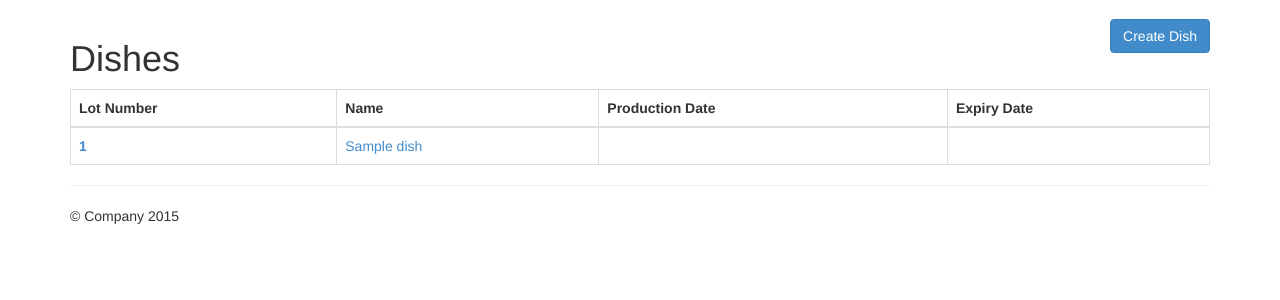
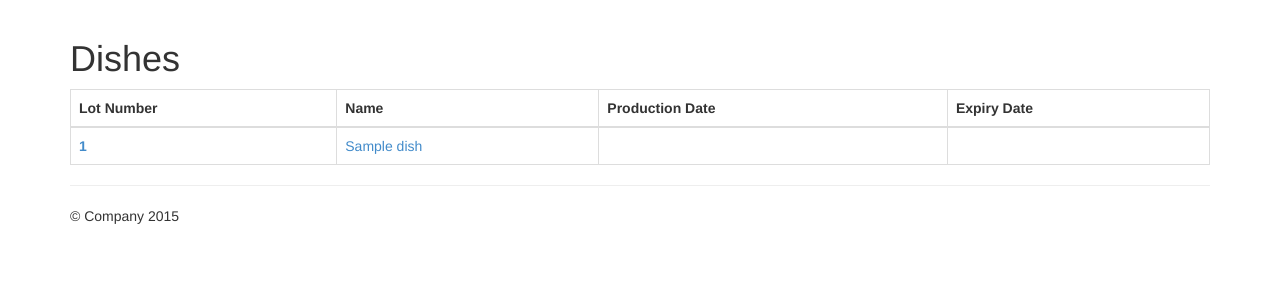
Before and after one commit to ernestjumbe/drb, a Django app: page /dishes/ in a window 1280 px wide. Shown: the part 51-351 px from the top of the page. Run offline with Django 3.2, Linux system fonts and the light colour scheme; tables that the repository leaves empty hold one stand-in row (values such as "Sample post"); parts of the project's set-up code (start-up, migrations or seed data) failed here and were passed over; some libraries are stand-ins or nearby versions.

Commit message:
Comment out dish creation.

```diff
--- a/detrundebord/templates/dishes/dish_list.html
+++ b/detrundebord/templates/dishes/dish_list.html
@@ -6,7 +6,7 @@
 			<h1>Dishes</h1>
 		</div>
 		<div class="col-xs-6">
-			<a href="{% url 'create_dish' %}" class="btn btn-primary pull-right" role="button">Create Dish</a>
+			<!--<a href="{% url 'create_dish' %}" class="btn btn-primary pull-right" role="button">Create Dish</a>-->
 		</div>
 	</div>
 	<table class="table table-bordered">
```
Also changed, not shown: 1 other file.
